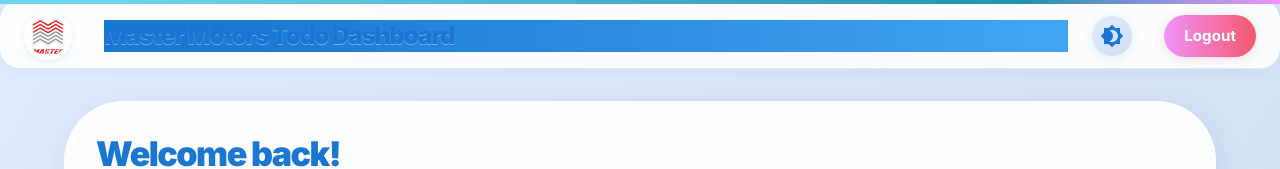
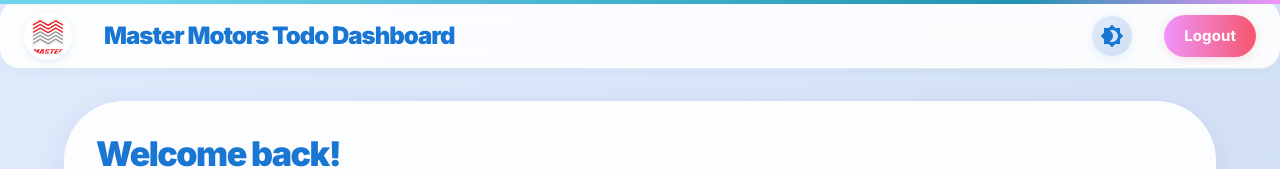
Before and after one commit to owaisraza01/MERN-Todo-App, a React (Create React App) app in the folder frontend/: page / in a window 1280 px wide. Shown: the top 169 px of the page. Built offline with nearby package versions, Linux system fonts and the light colour scheme; no server answers; sample sign-in values are in the browser's storage.

Commit message:
just nothing

```diff
--- a/frontend/src/pages/Home.jsx
+++ b/frontend/src/pages/Home.jsx
@@ -75,7 +75,7 @@
                     <Box
                         component="img"
                         src={logo}
-                        alt="Master Motors Todo Dashboard Logo"
+                        alt="Org Todo Dashboard Logo"
                         sx={{
                             height: 48,
                             width: 48,
@@ -96,7 +96,6 @@
                             fontWeight: 900,
                             letterSpacing: "-1px",
                             fontFamily: '"Inter", "Roboto", Arial, sans-serif',
-                            background: "linear-gradient(90deg, #1976d2 10%, #42a5f5 100%)",
                             textShadow: theme.palette.mode === "dark"
                                 ? "0 2px 10px #0002"
                                 : "0 1px 0 #ffffff60",
```
